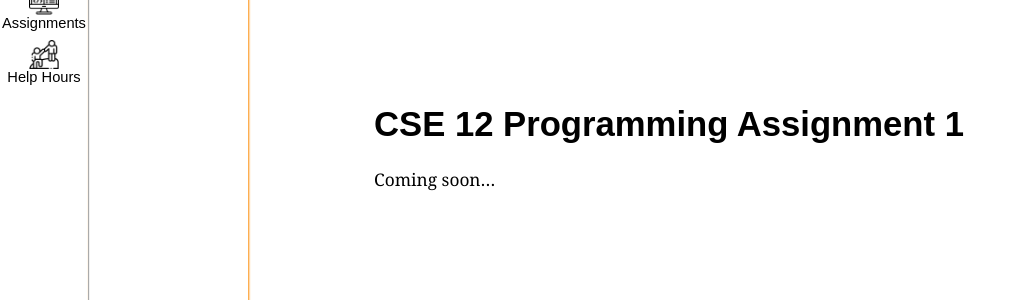
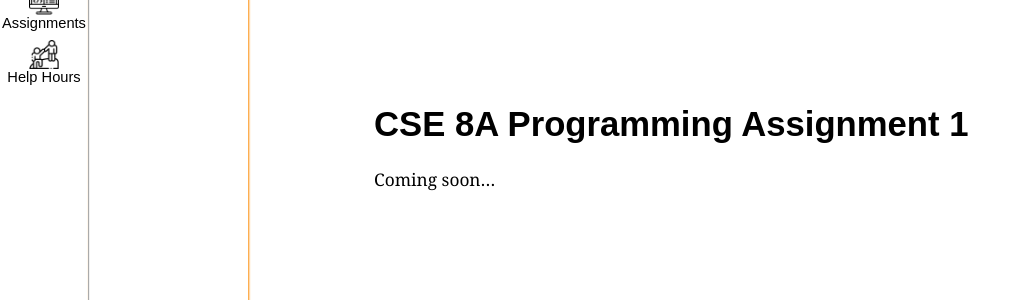
Before and after one commit to ucsd-cse8a-sp24/ucsd-cse8a-sp24.github.io, a Jekyll site: the page built from _assignments/pa1.md, in a window 1280 px wide. Shown: the part 304-604 px from the top of the page, without its empty margins (0-1029 px from the left). Built offline with Jekyll 4.4.1, drawn with Linux system fonts in a browser that asks for light colours.

Commit message:
Update pa1.md

```diff
--- a/_assignments/pa1.md
+++ b/_assignments/pa1.md
@@ -5,6 +5,6 @@ name: PA1
 released-on: "2024-04-03"
 ---
 
-# CSE 12 Programming Assignment 1
+# CSE 8A Programming Assignment 1
 
 Coming soon...
```
